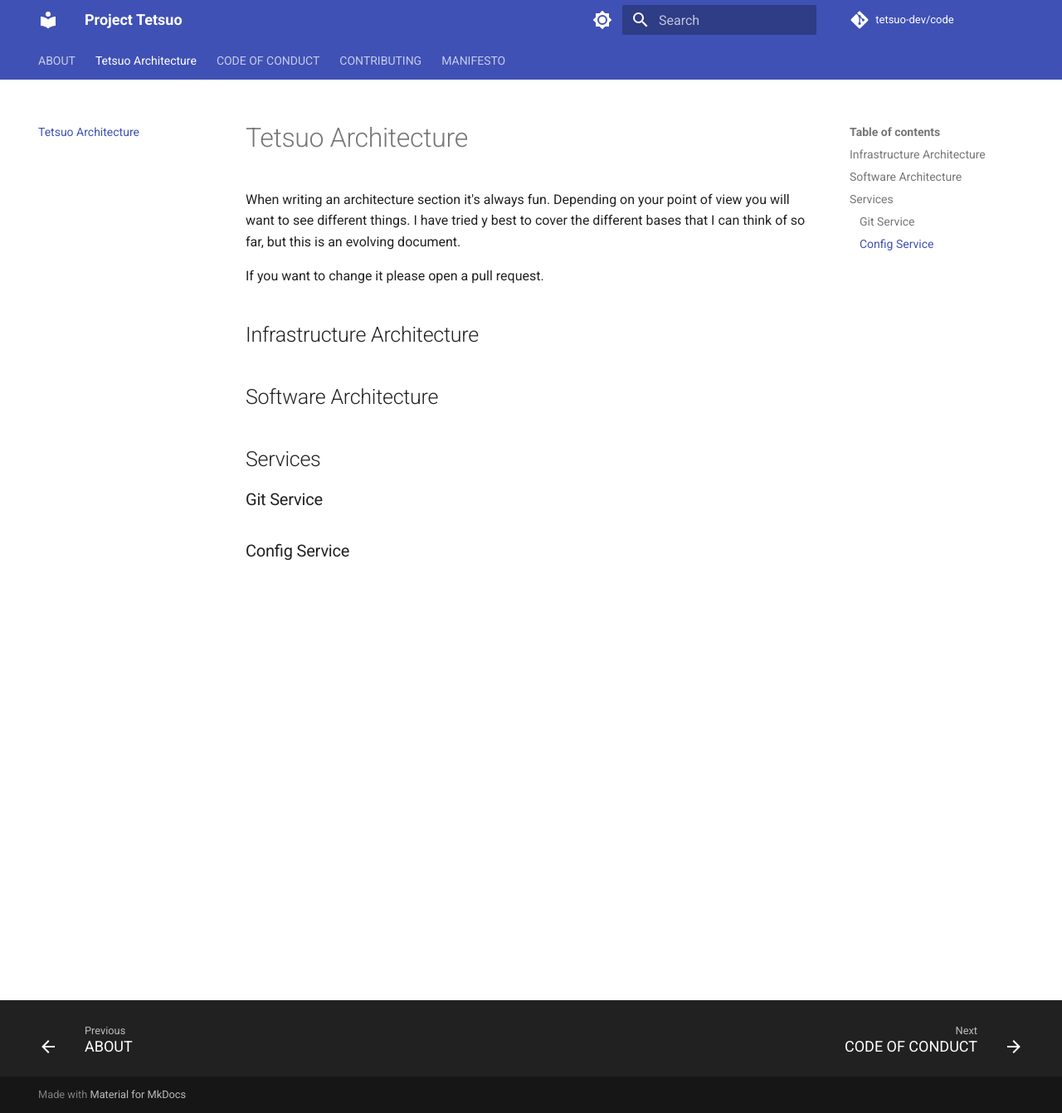
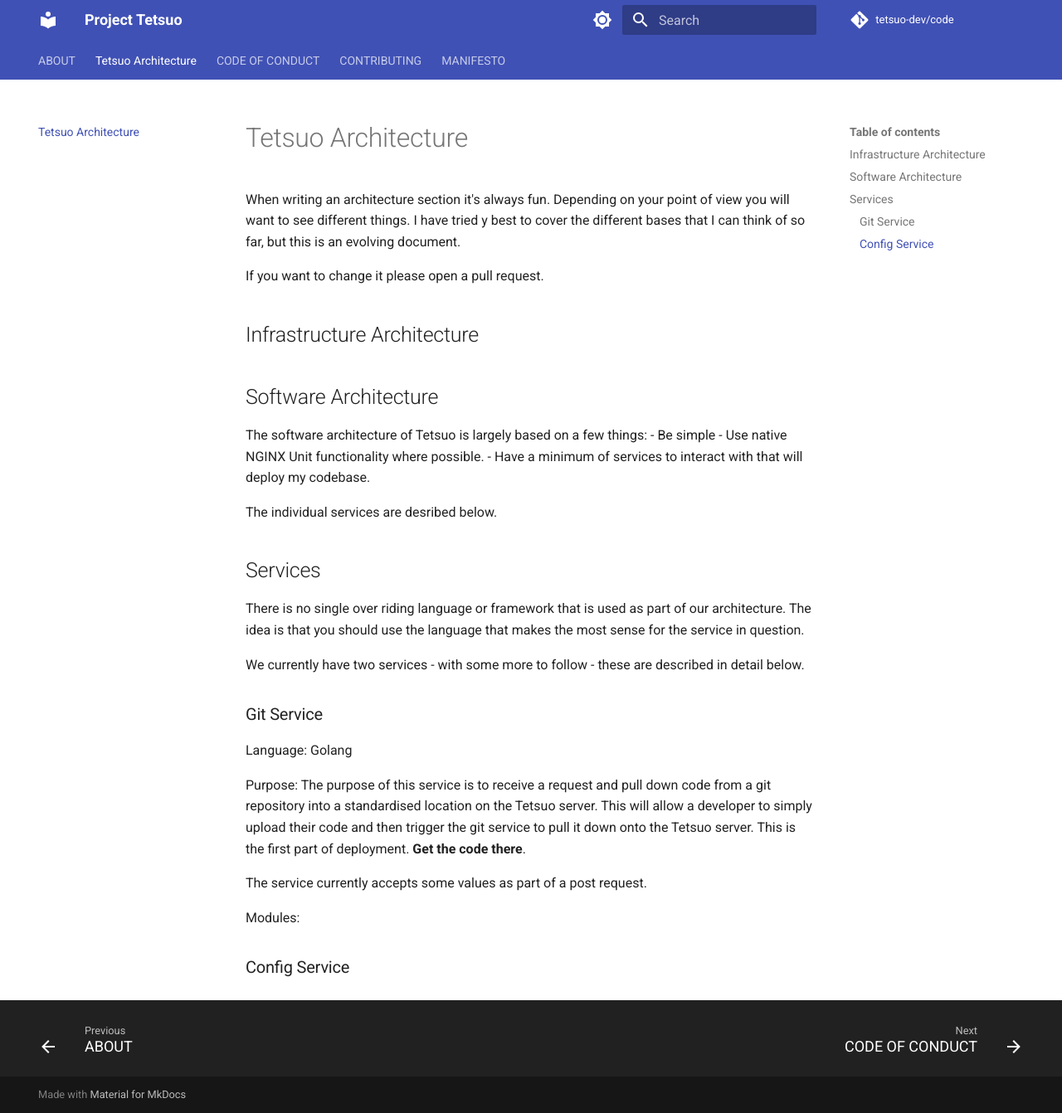
Before and after one commit to project-tetsuo/tetsuo.dev-website, an MkDocs documentation site: the page built from docs/architecture.md, in a window 1280 px wide and 1342 px high. Shown: the whole window at 83% size. Built offline with MkDocs 1.6.1 and Material for MkDocs 9.7.7, drawn with Linux system fonts in a browser that asks for light colours; comment, search, counter and statistics services are not loaded.

Commit message:
Updating architecture

```diff
--- a/docs/architecture.md
+++ b/docs/architecture.md
@@ -8,8 +8,30 @@ If you want to change it please open a pull request.
 
 ## Software Architecture
 
+The software architecture of Tetsuo is largely based on a few things:
+- Be simple
+- Use native NGINX Unit functionality where possible.
+- Have a minimum of services to interact with that will deploy my codebase.
+
+The individual services are desribed below.
+
 ## Services
+
+There is no single over riding language or framework that is used as part of our architecture. The idea is that you should use the language that makes the most sense for the service in question.
+
+We currently have two services - with some more to follow - these are described in detail below.
 
 ### Git Service
 
+Language: Golang
+
+Purpose:
+The purpose of this service is to receive a request and pull down code from a git repository into a standardised location on the Tetsuo server. This will allow a developer to simply upload their code and then trigger the git service to pull it down onto the Tetsuo server. This is the first part of deployment. **Get the code there**.
+
+The service currently accepts some values as part of a post request.
+
+
+
+Modules:
+
 ### Config Service
```
